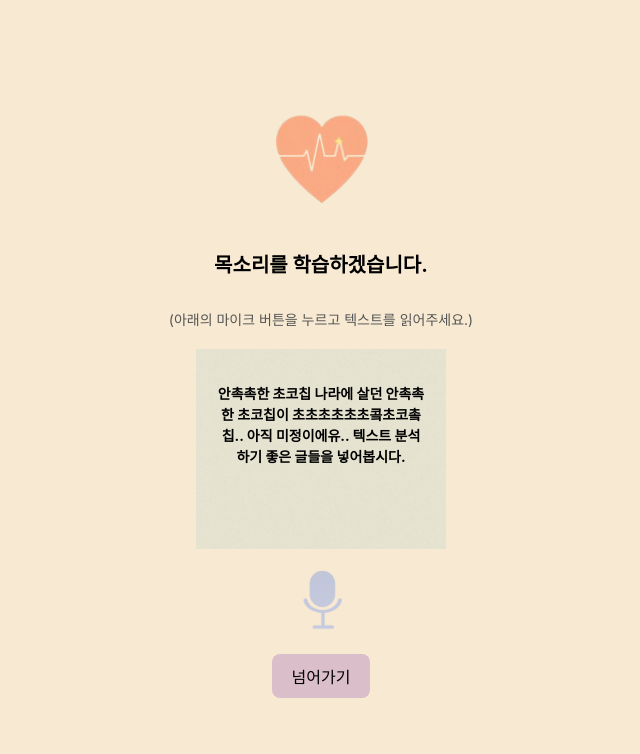
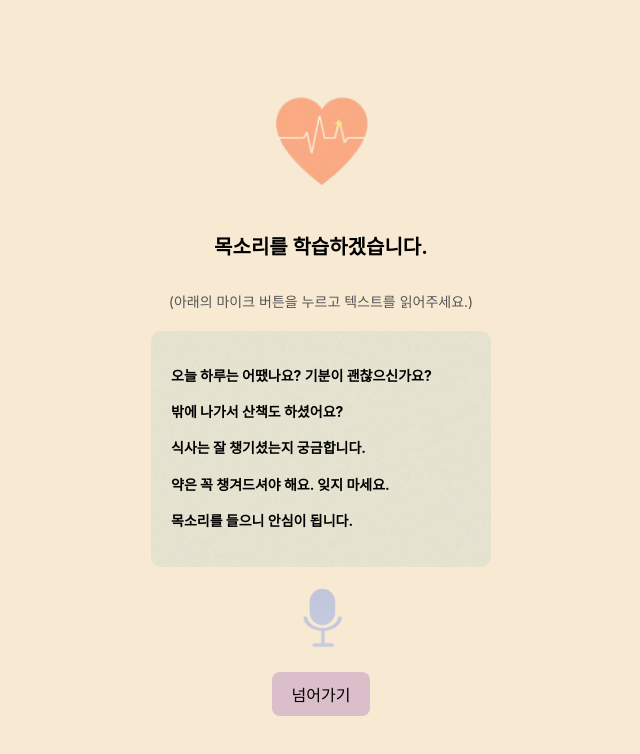
Before and after one commit to HumaniCare/FrontEnd, a React (Create React App) app: page /voice-training in a window 1280 px wide. Shown: the top 754 px of the page, without its empty margins (319-959 px from the left). Built offline with nearby package versions, Linux system fonts and the light colour scheme.

Commit message:
ReportPage 추가

```diff
--- a/src/pages/VoiceTrainingPage.js
+++ b/src/pages/VoiceTrainingPage.js
@@ -14,9 +14,13 @@ const VoiceTrainingPage = () => {
 
             <div style={styles.memoContainer}>
                 <img src="/images/memo_background.png" alt="Memo" style={styles.memoImage}/>
-                <p style = {styles.memoText}>
-                    안촉촉한 초코칩 나라에 살던 안촉촉한 초코칩이 초초초초초초콬초코촠칩.. 아직 미정이에유.. 텍스트 분석하기 좋은 글들을 넣어봅시다.
-                </p>
+                <div style={styles.memoText}>
+                    <p>오늘 하루는 어땠나요? 기분이 괜찮으신가요?</p>
+                    <p>밖에 나가서 산책도 하셨어요?</p>
+                    <p>식사는 잘 챙기셨는지 궁금합니다.</p>
+                    <p>약은 꼭 챙겨드셔야 해요. 잊지 마세요.</p>
+                    <p>목소리를 들으니 안심이 됩니다.</p>
+                </div>
             </div>
 
             <MicButton />
@@ -48,25 +52,25 @@ const styles = {
     },
     memoContainer: {
         position: "relative",
-        width: "250px",
-        height: "200px",
+        width: "300px",  // 너비 약간 키움
+        padding: "20px", // 내부 여백
+        backgroundImage: "url('/images/memo_background.png')",
+        backgroundSize: "cover",
+        backgroundRepeat: "no-repeat",
         marginBottom: "20px",
-    },
-    memoImage: {
-        width : "100%",
-        height : "100%",
-        objectFit : "cover",
-    },
-    memoText: {
-        position: "absolute",
-        top: "20px",
-        left: "20px",
-        right: "20px",
+        borderRadius: "10px",
+      },
+
+      memoImage: {
+        display: "none", // 안 써도 됨 (backgroundImage로 대체했기 때문)
+      },
+
+      memoText: {
         fontSize: "14px",
-        textAlign : "center",
-        lineHeight : "1.5",
-        fontWeight : "bold",
-    },
+        lineHeight: "1.6",
+        fontWeight: "bold",
+        textAlign: "left",
+      },
     nextButton: {
         backgroundColor : "#DABEC9",
         border: "none",
```
Also changed, not shown: src/pages/ReportsPage.js (added, +80 -0 lines).
